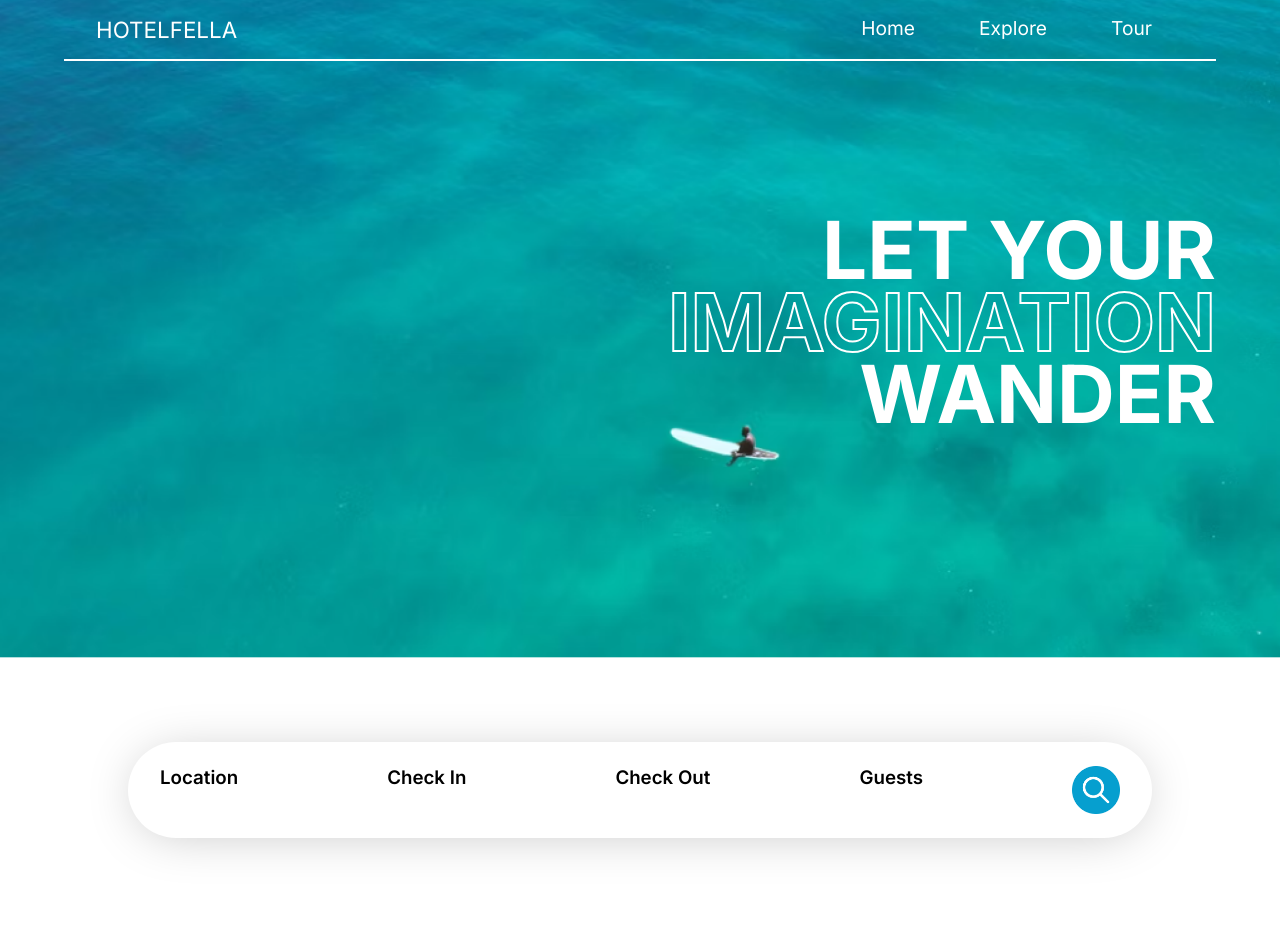
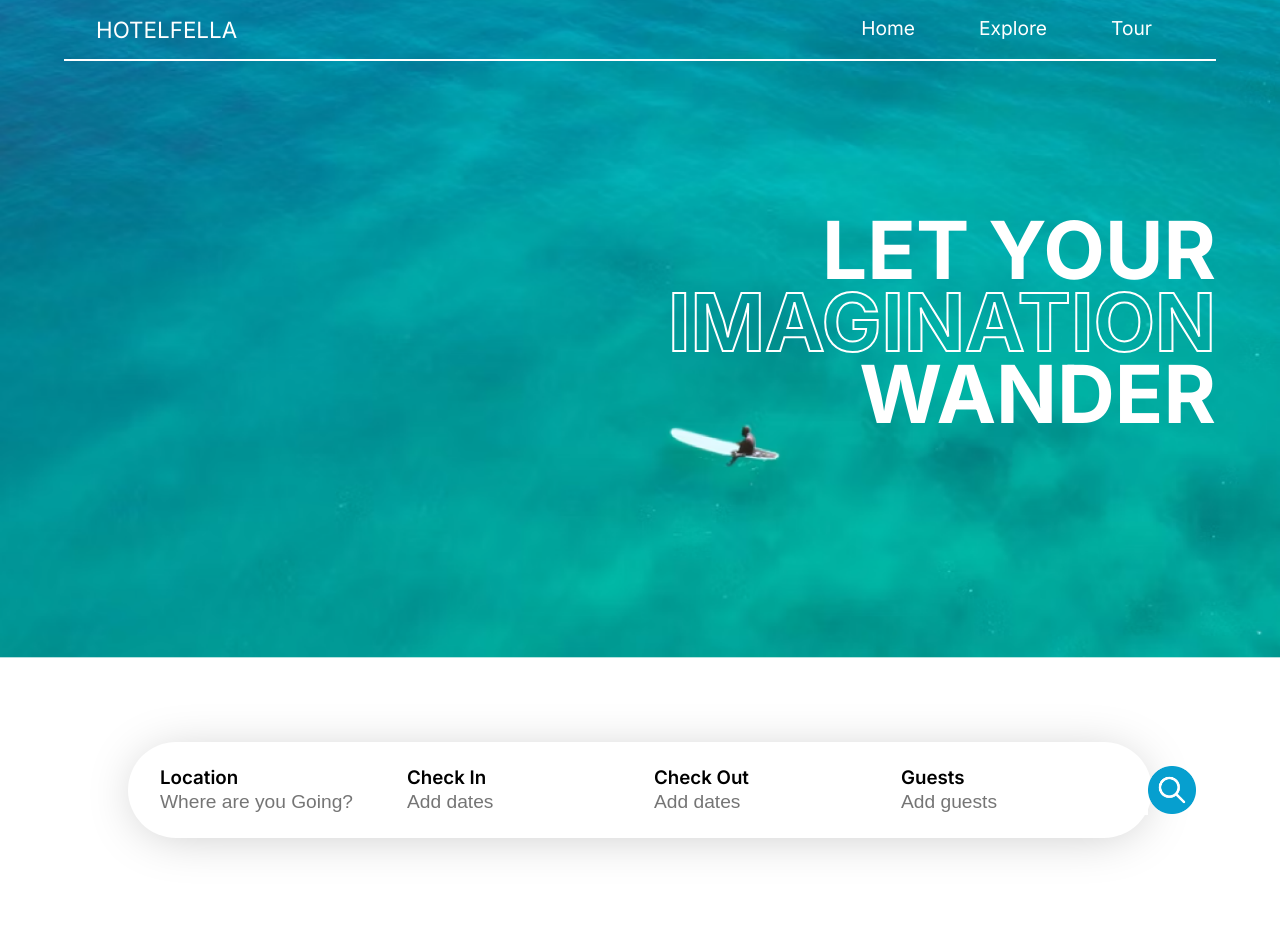
Before and after one commit to siddhantprateek/hotelfella, a React (Create React App) app: page / in a window 1280 px wide. Shown: the top 952 px of the page. Built offline with nearby package versions, Linux system fonts and the light colour scheme.

Commit message:
🚩Search Bar Features added

```diff
--- a/src/components/Searchbar/SearchBar.components.jsx
+++ b/src/components/Searchbar/SearchBar.components.jsx
@@ -1,18 +1,30 @@
-import React from 'react'
-import './Searchbar.styles.css'
-import { SearchIcon } from '../../assets'
+import React from "react";
+import "./Searchbar.styles.css";
+import { SearchIcon } from "../../assets";
 function SearchBar() {
   return (
-    <div className='search-bar-section'>
-        <div className="search-bar">
+    <div className="search-bar-section">
+      <div className="search-bar">
+        <div className="search-option">
           <h3>Location</h3>
+          <input placeholder="Where are you Going?" />
+        </div>
+        <div className="search-option">
           <h3>Check In</h3>
+          <input placeholder="Add dates" />
+        </div>
+        <div className="search-option">
           <h3>Check Out</h3>
+          <input placeholder="Add dates" />
+        </div>
+        <div className="search-option">
           <h3>Guests</h3>
-          <img src={SearchIcon} alt="" />
+          <input placeholder="Add guests" />
         </div>
+        <img src={SearchIcon} className="search-icon" alt="" />
+      </div>
     </div>
-  )
+  );
 }
 
-export default SearchBar
+export default SearchBar;
--- a/src/components/Searchbar/Searchbar.styles.css
+++ b/src/components/Searchbar/Searchbar.styles.css
@@ -20,3 +20,25 @@
 .search-bar h3 {
     font-weight: 600;
 }
+
+/* .search-option:hover {
+    box-shadow: 0px 4px 50px -10px rgba(0, 0, 0, 0.25);
+    transform: scale(1.02);
+
+} */
+
+.search-option input {
+    outline: none;
+    border: none;
+    font-size: 1.2rem;
+    padding: 2px 0;
+}
+
+.search-icon:hover {
+    transform: scale(1.08);
+    box-shadow: 0px 4px 50px -10px rgba(0, 0, 0, 0.25);
+}
+
+.search-icon:active {
+    transform: scale(0.9);
+}
```
